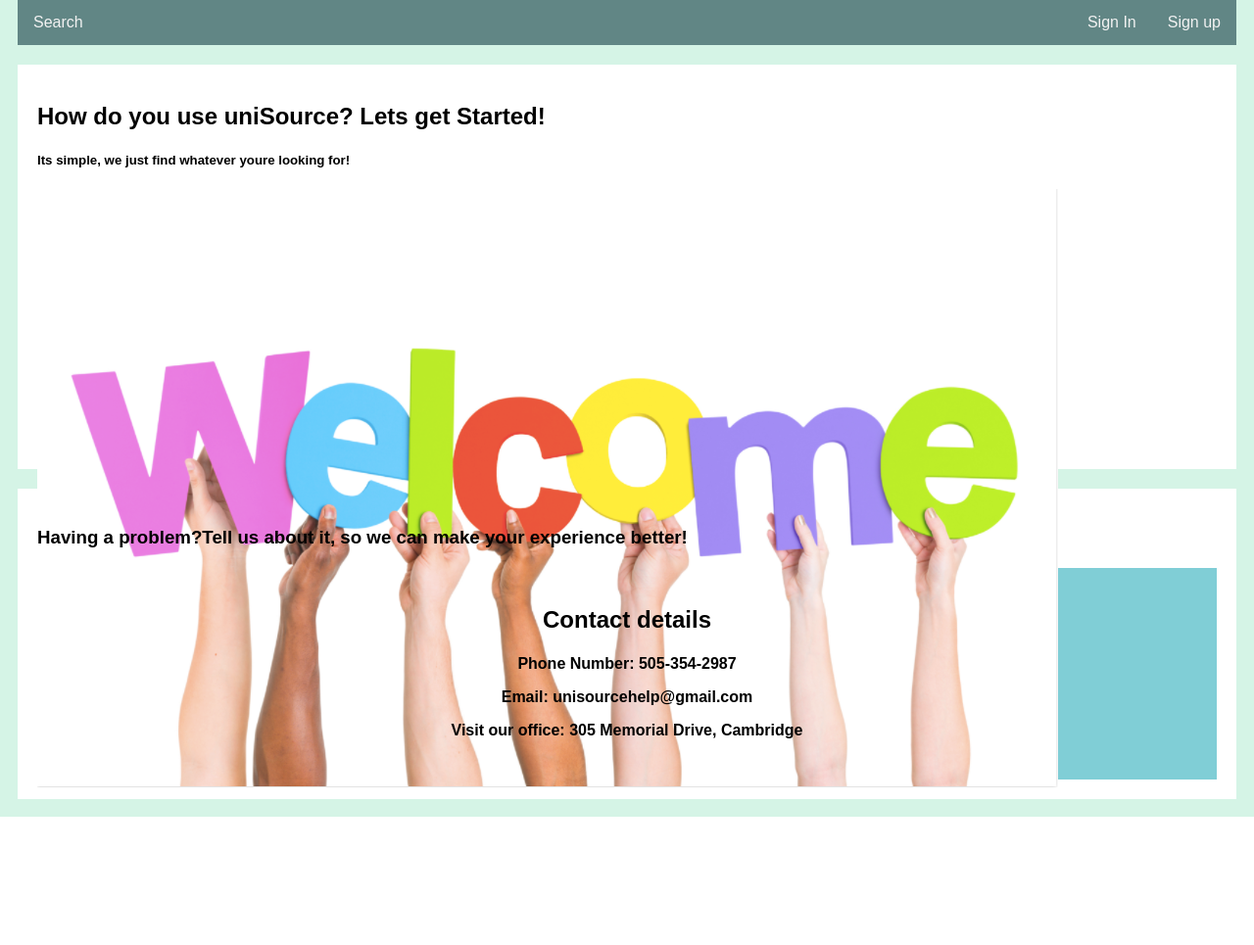
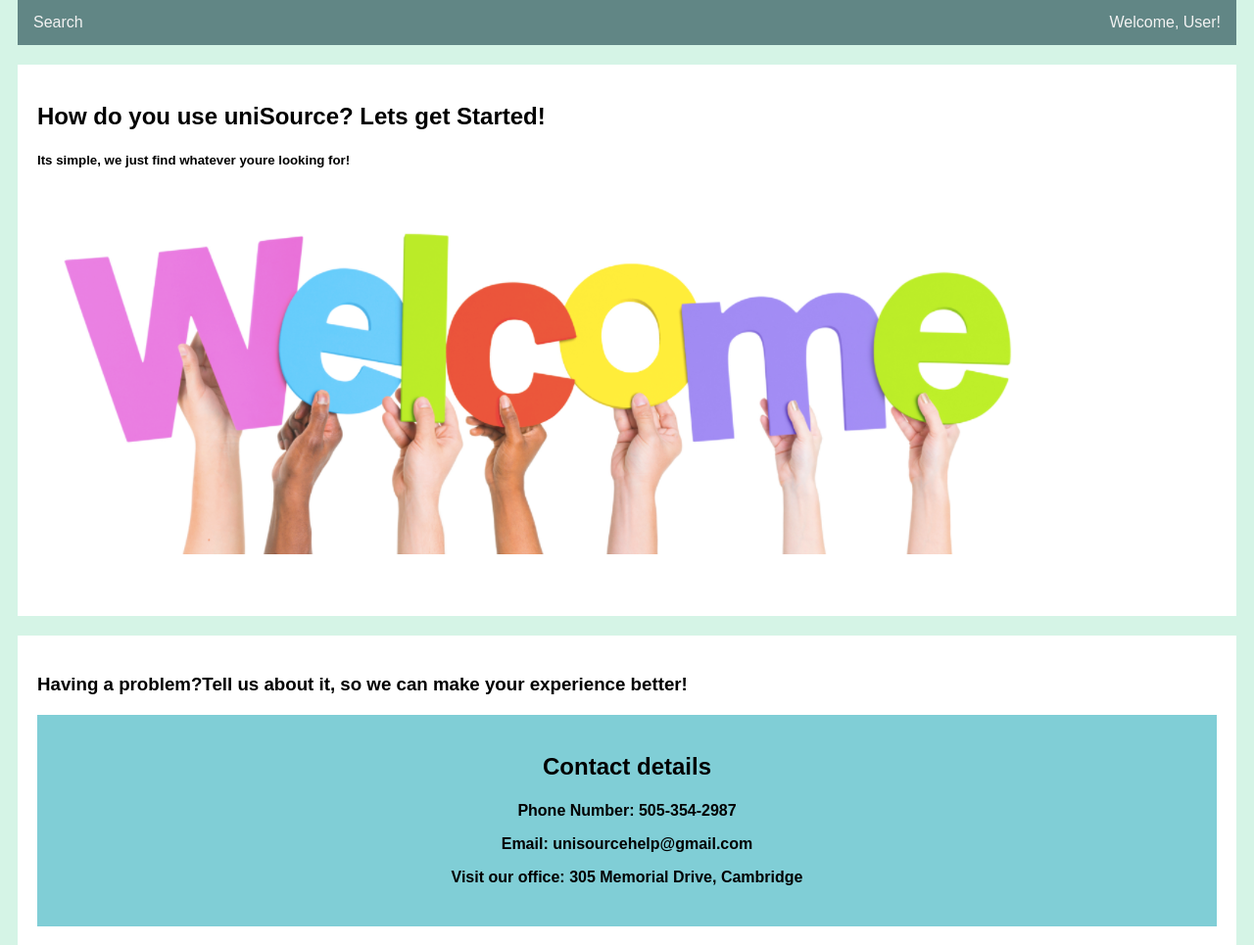
Before and after one commit to Acryus/Final-Project, a Python web app: template templates/homepage2.html in a window 1280 px wide. Shown: the part 242-1207 px from the top of the page at 98% size. Before the commit the page ends 1076 px from the top, so only its background shows below. Run offline with Jinja, Linux system fonts and the light colour scheme; the template is opened without the code that fills it, so the values that code supplies are empty.

Commit message:
search added, homepage 2 edited

```diff
--- a/templates/homepage.html
+++ b/templates/homepage.html
@@ -78,7 +78,7 @@
 
 <div class="topnav">
   <a href="#">Search</a>
-  <a href="{{ loginUrl }}" style="float:right">Sign up</a>
+  <a href="{{ loginUrl }}" style="float:right">Sign up/Sign in</a>
   <a href="#" style="float:right">Sign In</a>
 </div>
 
--- a/templates/homepage2.html
+++ b/templates/homepage2.html
@@ -77,16 +77,16 @@
 </div>
 
 <div class="topnav">
-  <a href="#">Search</a>
-  <a href="createProfile.html" style="float:right">Sign up</a>
-  <a href="#" style="float:right">Sign In</a>
+  <a href="listpage.html">Search</a>
+  <a href="#" style="float:right"> Welcome, User!</a>
+
 </div>
 
 
 <div class="card">
       <h2>How do you use uniSource? Lets get Started! </h2>
       <h5>Its simple, we just find whatever youre looking for!</h5>
-      <div class="Bg1S" style="height:250px; width:600px">
+      <div class="Bg1S" style="height:400px; width:400px">
       <img src = "../static/bg2.png">
       </div>
       <p>
```
Also changed, not shown: templates/listpage.html (deleted, +0 -25 lines), static/bg2.png.
